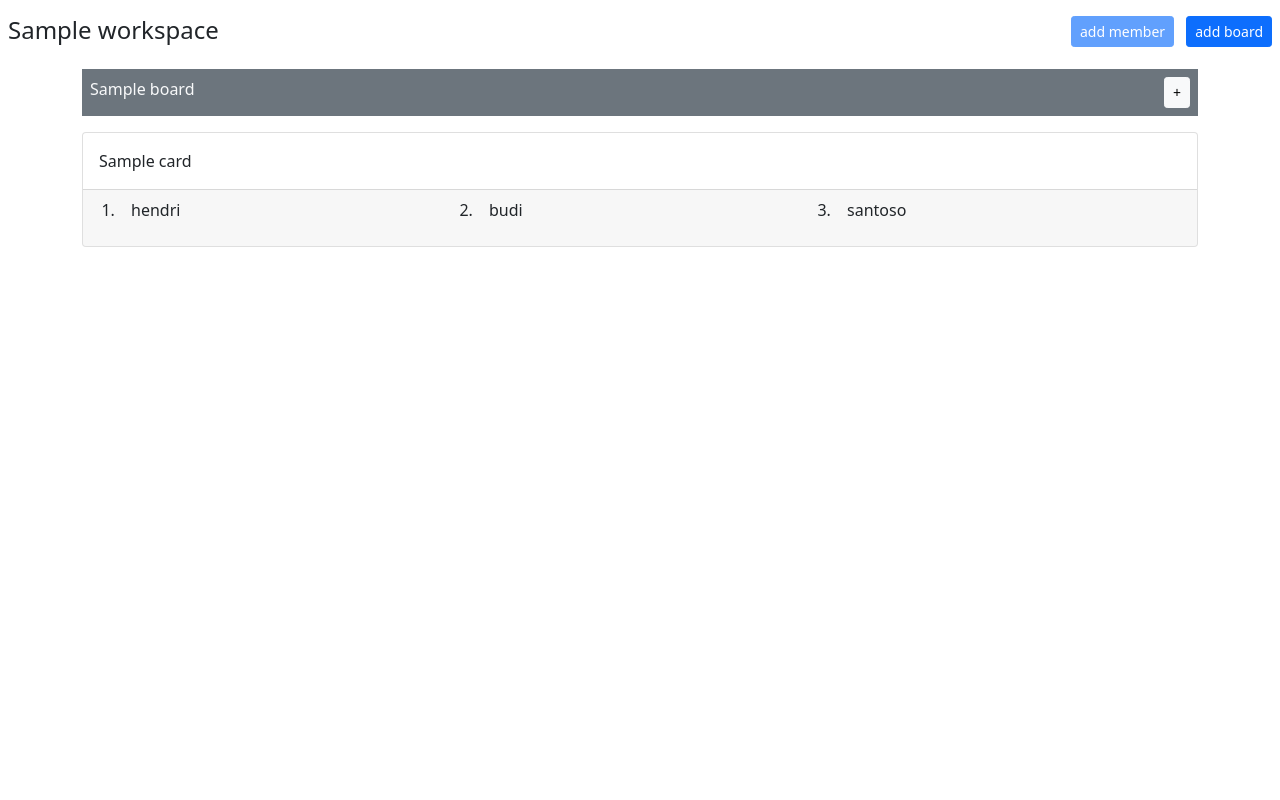
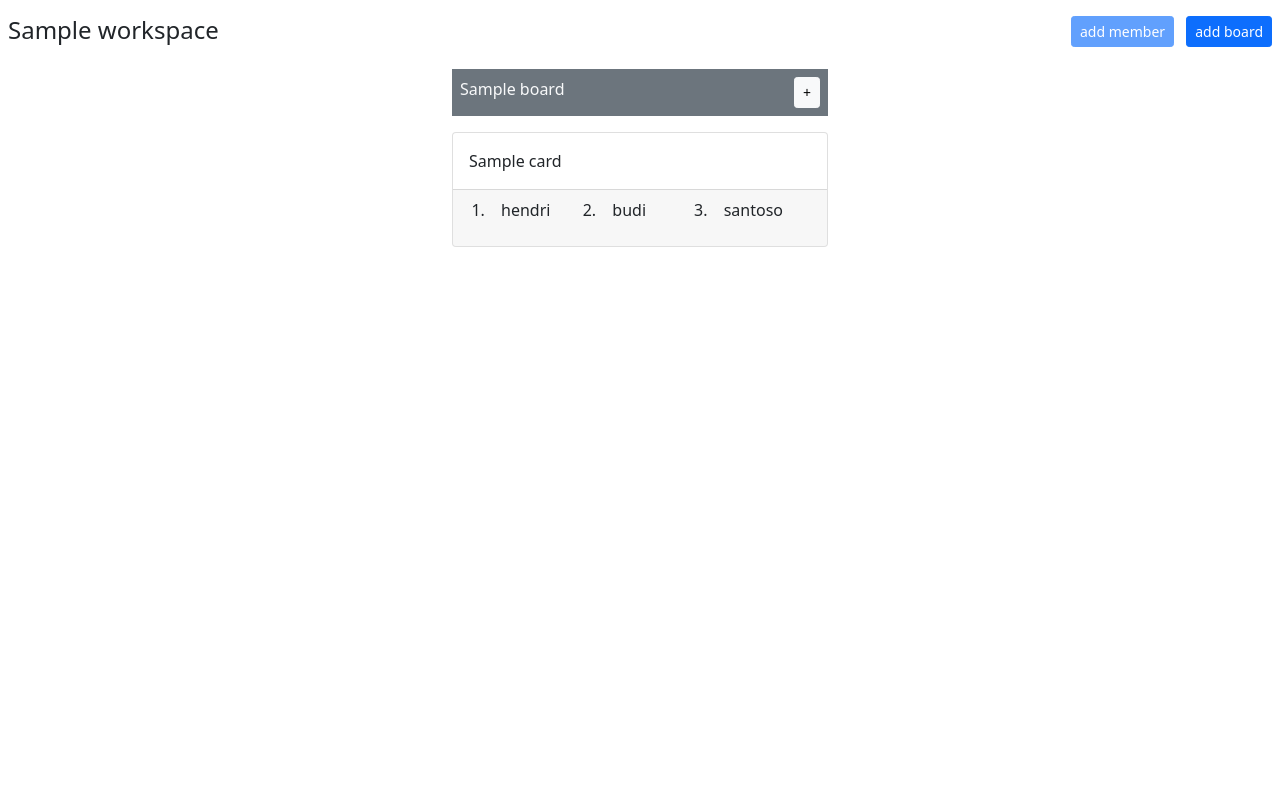
Before and after one commit to hndrbs/dj-kanban, a Django app: a page that uses workspaces/templates/boards.html in a window 1280 px wide. Shown: the part 56-856 px from the top of the page. Run offline with Django 4.2, Linux system fonts and the light colour scheme; a user stored in the database is signed in; tables that the repository leaves empty hold one stand-in row (values such as "Sample post"); some libraries are stand-ins or nearby versions.

Commit message:
debug boards styling

```diff
--- a/workspaces/templates/boards.html
+++ b/workspaces/templates/boards.html
@@ -16,7 +16,7 @@
       </div>
     </div>
 
-    <div class="flex-fill d-flex">
+    <div class="flex-fill d-flex justify-content-start">
       {% for board in boards %}
         {% include 'components/board.html' with board=board cards=cards %}
       {% empty %}
--- a/workspaces/templates/components/board.html
+++ b/workspaces/templates/components/board.html
@@ -1,5 +1,5 @@
 {% load workspace_template_tags %}
-<div class="d-flex flex-column container">
+<div class="d-flex flex-column container" style="max-width: 400px;">
   <div class="bg-secondary text-light p-2 d-flex" hx-boost="true" hx-target="body">
     <span class="me-auto">{{ board.title }}</span>
     <a class="btn btn-light btn-sm" href="{% url 'add-card' board.id|encrypt_id %}">+</a>
--- a/workspaces/templates/components/workspace.html
+++ b/workspaces/templates/components/workspace.html
@@ -1,7 +1,7 @@
 {% load workspace_template_tags %}
 
 <div class="col-lg-4 col-12 mt-1">
-  <div class="card">
+  <div class="card shadow">
     <div class="d-flex justify-content-end pe-2 py-0 my-0 dropdown">
         <button class="btn btn-transparent btn-sm" type="button" id="dropdown-{{ workspace.id }}" data-bs-toggle="dropdown" aria-expanded="false">
           <i class="bi bi-three-dots" ></i>
--- a/workspaces/templates/workspaces.html
+++ b/workspaces/templates/workspaces.html
@@ -5,9 +5,9 @@
   <div class="d-flex justify-content-end p-2" hx-boost="true" hx-target="body">
     <a class="btn-sm btn btn-primary" href="{% url 'add-workspace' %}">Add workspace</a>
   </div>
-  <div class="row pt-3 px-2" class="content">
-  {% for workspace in workspaces %}
-      {% include 'components/workspace.html' with workspace=workspace %}
+  <div class="row pt-3 px-2">
+    {% for workspace in workspaces %}
+        {% include 'components/workspace.html' with workspace=workspace %}
     {% endfor %}
   </div>
 
```
